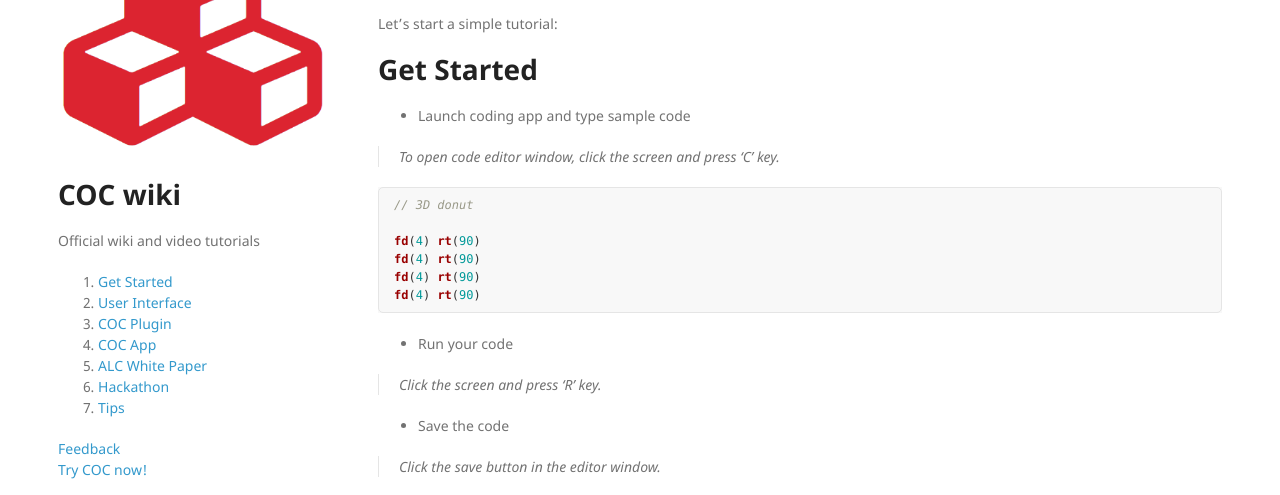
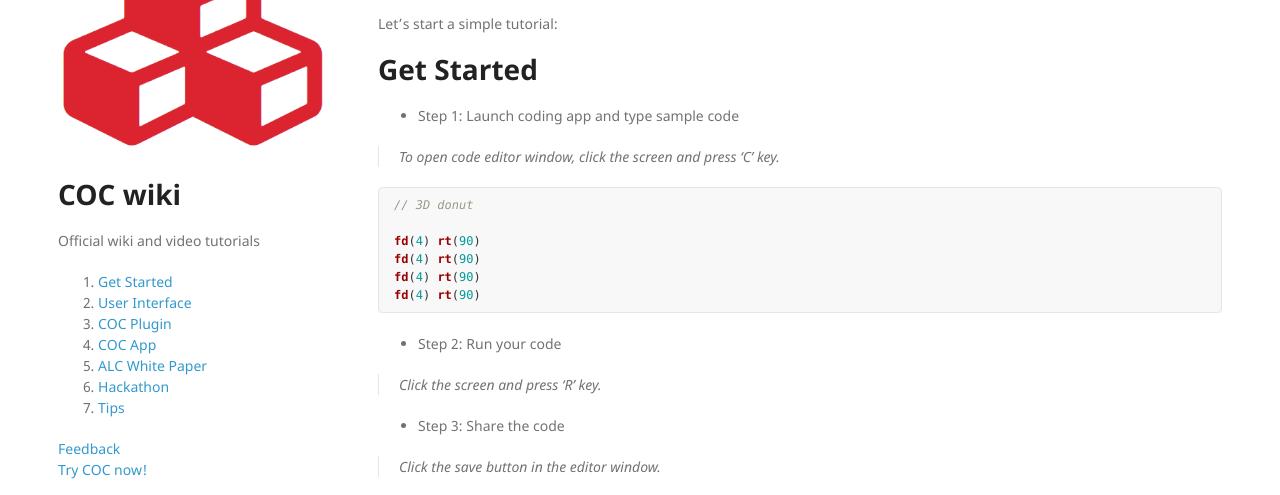
Before and after one commit to daisykim/daisykim.github.io, a Jekyll site: the page built from index.md, in a window 1280 px wide and 900 px high, scrolled down 295 px. Shown: the part 154-649 px from the top of the window. Built offline with Jekyll 4.4.1, drawn with Linux system fonts in a browser that asks for light colours; nearby versions of some CDN libraries.

Commit message:
Update index

````diff
--- a/index.md
+++ b/index.md
@@ -19,7 +19,7 @@ Let's start a simple tutorial:
 
 # Get Started
 
-* Launch coding app and type sample code
+* Step 1: Launch coding app and type sample code
 
 > To open code editor window, click the screen and press 'C' key.
 
@@ -32,11 +32,11 @@ fd(4) rt(90)
 fd(4) rt(90)
 ```
 
-* Run your code
+* Step 2: Run your code
 
 > Click the screen and press 'R' key.
 
-* Save the code
+* Step 3: Share the code
 
 > Click the save button in the editor window.
 
````
